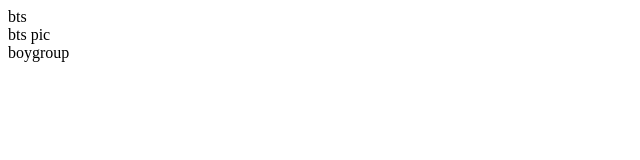
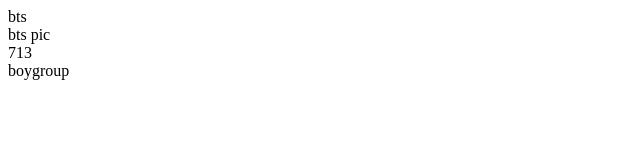
Before and after one commit to myalal/bts_index, a plain HTML site: page index.html in a window 1280 px wide. Shown: the whole page, without its empty margins (0-640 px from the left). Drawn offline with Linux system fonts and the light colour scheme.

Commit message:
add footer with current date

```diff
--- a/index.html
+++ b/index.html
@@ -6,6 +6,7 @@
 
 	<head> bts</head>
 	<div>bts pic</div>
+	<footer>713</footer>
 	<body>
 	  boygroup
 	</body>
```
